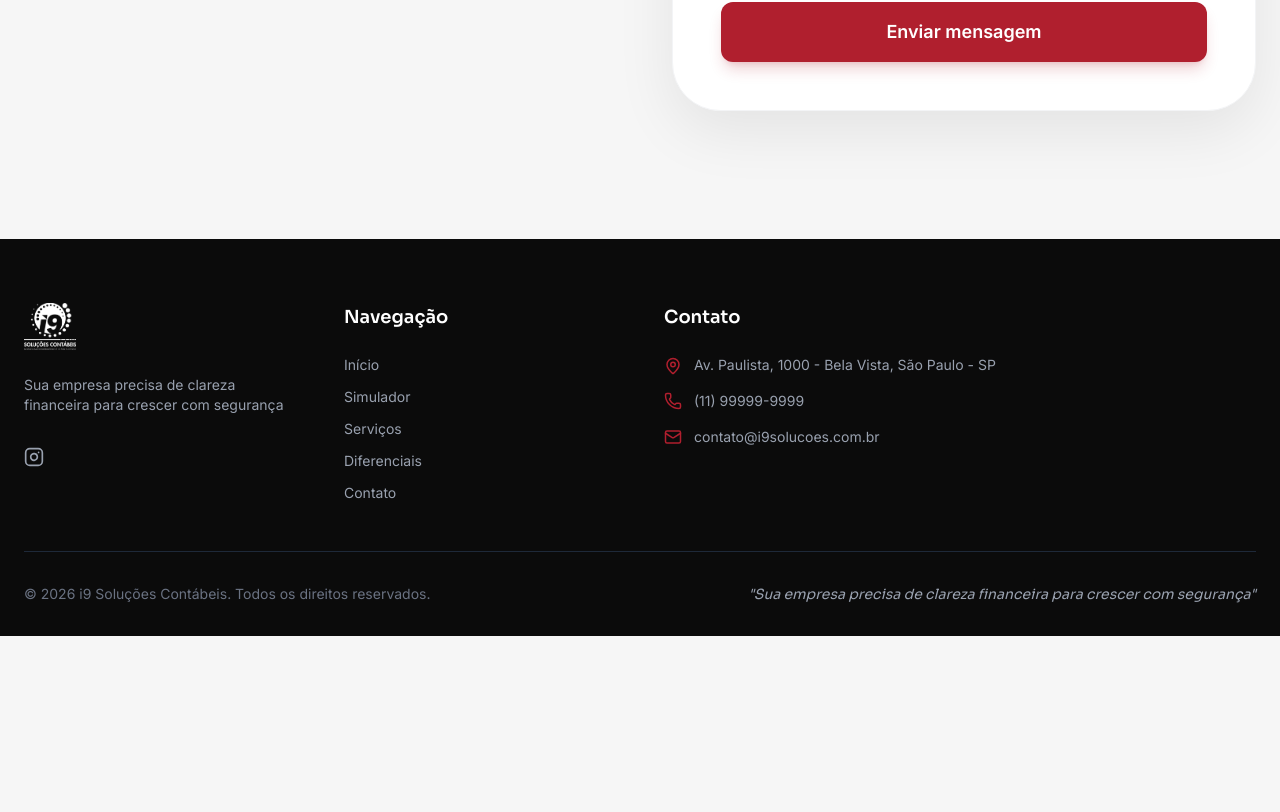
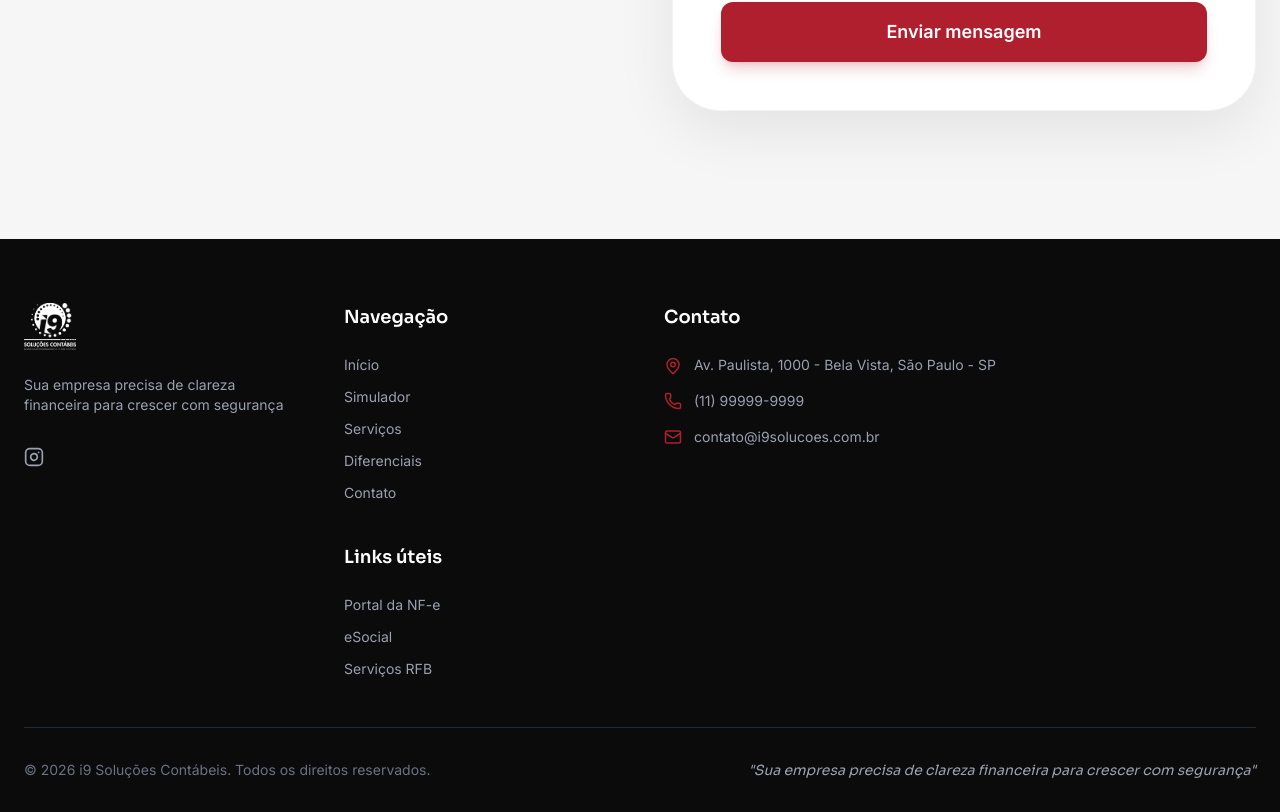
Before and after one commit to Miguel-Codar/i9solucoes, a React (Vite) app: page /contato in a window 1280 px wide. Shown: the part 1340-2152 px from the top of the page. Before the commit the page ends 1976 px from the top, so only its background shows below. Built offline with nearby package versions, Linux system fonts and the light colour scheme.

Commit message:
Ajustes de layout e conteúdos (logo, home, serviços e rodapé)

```diff
--- a/package.json
+++ b/package.json
@@ -27,6 +27,8 @@
   "devDependencies": {
     "@types/express": "^4.17.21",
     "@types/node": "^22.14.0",
+    "@types/react": "^19.1.0",
+    "@types/react-dom": "^19.1.0",
     "autoprefixer": "^10.4.21",
     "tailwindcss": "^4.1.14",
     "tsx": "^4.21.0",
--- a/src/components/layout/Footer.tsx
+++ b/src/components/layout/Footer.tsx
@@ -33,6 +33,40 @@ export const Footer: React.FC = () => {
               <li><Link to="/diferenciais" className="hover:text-primary transition-colors">Diferenciais</Link></li>
               <li><Link to="/contato" className="hover:text-primary transition-colors">Contato</Link></li>
             </ul>
+
+            <h4 className="font-display font-semibold text-lg text-white mb-2 mt-6">Links úteis</h4>
+            <ul className="flex flex-col gap-3 text-gray-400 text-sm">
+              <li>
+                <a
+                  href="https://www.nfe.fazenda.gov.br/portal/principal.aspx"
+                  target="_blank"
+                  rel="noopener noreferrer"
+                  className="hover:text-primary transition-colors"
+                >
+                  Portal da NF-e
+                </a>
+              </li>
+              <li>
+                <a
+                  href="https://www.gov.br/esocial/pt-br"
+                  target="_blank"
+                  rel="noopener noreferrer"
+                  className="hover:text-primary transition-colors"
+                >
+                  eSocial
+                </a>
+              </li>
+              <li>
+                <a
+                  href="https://servicos.receitafederal.gov.br/"
+                  target="_blank"
+                  rel="noopener noreferrer"
+                  className="hover:text-primary transition-colors"
+                >
+                  Serviços RFB
+                </a>
+              </li>
+            </ul>
           </div>
 
           {/* Contact */}
--- a/src/components/layout/Header.tsx
+++ b/src/components/layout/Header.tsx
@@ -8,6 +8,7 @@ export const Header: React.FC = () => {
   const [isScrolled, setIsScrolled] = useState(false);
   const [isMobileMenuOpen, setIsMobileMenuOpen] = useState(false);
   const location = useLocation();
+  const logoSizeClass = isScrolled ? 'h-11 md:h-12' : 'h-12 md:h-14';
 
   useEffect(() => {
     const handleScroll = () => {
@@ -37,7 +38,7 @@ export const Header: React.FC = () => {
     >
       <div className="container mx-auto px-4 md:px-6 flex items-center justify-between">
         <Link to="/" className="flex items-center gap-2 z-50">
-          <img src="/logo.png" alt="i9 Soluções Contábeis" className="h-10 w-auto object-contain" />
+          <img src="/logo.png" alt="i9 Soluções Contábeis" className={`${logoSizeClass} w-auto object-contain`} />
         </Link>
 
         {/* Desktop Nav */}
--- a/src/pages/Servicos.tsx
+++ b/src/pages/Servicos.tsx
@@ -4,7 +4,7 @@ import { Button } from '../components/ui/Button';
 import { siteConfig } from '../site.config';
 import {
   Building2, Calculator, PieChart, Users,
-  Wallet, FileCheck, Lightbulb, ArrowRight,
+  Wallet, FileCheck, Lightbulb, ArrowRight, ArrowRightLeft,
   CheckCircle2
 } from 'lucide-react';
 
@@ -46,32 +46,32 @@ export const Servicos: React.FC = () => {
     {
       icon: Calculator,
       title: "Contabilidade Mensal",
-      desc: "Fechamento contábil preciso, balancetes e demonstrações financeiras que refletem a real situação do seu negócio.",
-      colSpan: "md:col-span-2 lg:col-span-1"
+      desc: "Fechamento contábil preciso, balancetes e demonstrações financeiras que refletem a real situação do seu negócio."
     },
     {
       icon: Users,
       title: "Folha de Pagamento (RH)",
-      desc: "Processamento completo da folha, admissões, rescisões, férias e gestão de benefícios, garantindo conformidade trabalhista.",
-      colSpan: "md:col-span-1"
+      desc: "Processamento completo da folha, admissões, rescisões, férias e gestão de benefícios, garantindo conformidade trabalhista."
+    },
+    {
+      icon: FileCheck,
+      title: "Certidões e Obrigações",
+      desc: "Monitoramento constante da regularidade da sua empresa perante os órgãos públicos, garantindo a emissão de certidões negativas."
     },
     {
       icon: Wallet,
       title: "BPO Financeiro",
-      desc: "Terceirização do seu financeiro: contas a pagar, a receber, conciliação bancária e emissão de notas fiscais. Foco total no seu core business.",
-      colSpan: "md:col-span-1 lg:col-span-2"
+      desc: "Terceirização do seu financeiro: contas a pagar, a receber, conciliação bancária e emissão de notas fiscais. Foco total no seu core business."
     },
     {
-      icon: FileCheck,
-      title: "Certidões e Obrigações",
-      desc: "Monitoramento constante da regularidade da sua empresa perante os órgãos públicos, garantindo a emissão de certidões negativas.",
-      colSpan: "md:col-span-1"
+      icon: ArrowRightLeft,
+      title: "Recuperação de Crédito",
+      desc: "Identificação e recuperação de créditos tributários com análise técnica e acompanhamento completo, sempre dentro da legislação."
     },
     {
       icon: Lightbulb,
       title: "Consultoria Estratégica",
-      desc: "Análise de viabilidade, valuation, reestruturação societária e apoio na tomada de decisões complexas com base em dados.",
-      colSpan: "md:col-span-2"
+      desc: "Análise de viabilidade, valuation, reestruturação societária e apoio na tomada de decisões complexas com base em dados."
     }
   ];
 
@@ -129,7 +129,7 @@ export const Servicos: React.FC = () => {
                       </li>
                     ))}
                   </ul>
-                  <Button to="/simulador" variant={index % 2 === 0 ? "default" : "outline"} className="group shadow-lg hover:-translate-y-1 transition-all">
+                  <Button to="/simulador" variant={index % 2 === 0 ? "primary" : "outline"} className="group shadow-lg hover:-translate-y-1 transition-all">
                     Simular este serviço <ArrowRight size={18} className="ml-2 group-hover:translate-x-1 transition-transform" />
                   </Button>
                 </motion.div>
@@ -183,7 +183,7 @@ export const Servicos: React.FC = () => {
               <motion.div
                 key={i}
                 variants={fadeInUp}
-                className={`bg-white rounded-[2rem] p-8 md:p-10 shadow-[0_10px_30px_rgba(0,0,0,0.04)] hover:shadow-[0_20px_40px_rgba(0,0,0,0.08)] hover:-translate-y-1 transition-all duration-300 border border-gray-100 flex flex-col h-full group ${service.colSpan}`}
+                className="bg-white rounded-[2rem] p-8 md:p-10 shadow-[0_10px_30px_rgba(0,0,0,0.04)] hover:shadow-[0_20px_40px_rgba(0,0,0,0.08)] hover:-translate-y-1 transition-all duration-300 border border-gray-100 flex flex-col h-full group"
               >
                 <div className="w-14 h-14 rounded-2xl bg-light flex items-center justify-center text-primary mb-8 group-hover:bg-primary group-hover:text-white transition-colors duration-300">
                   <service.icon size={28} />
```
Also changed, not shown: src/pages/Home.tsx (+84 -0 lines), 1 other file (tests, documents, lock files or other folders).
